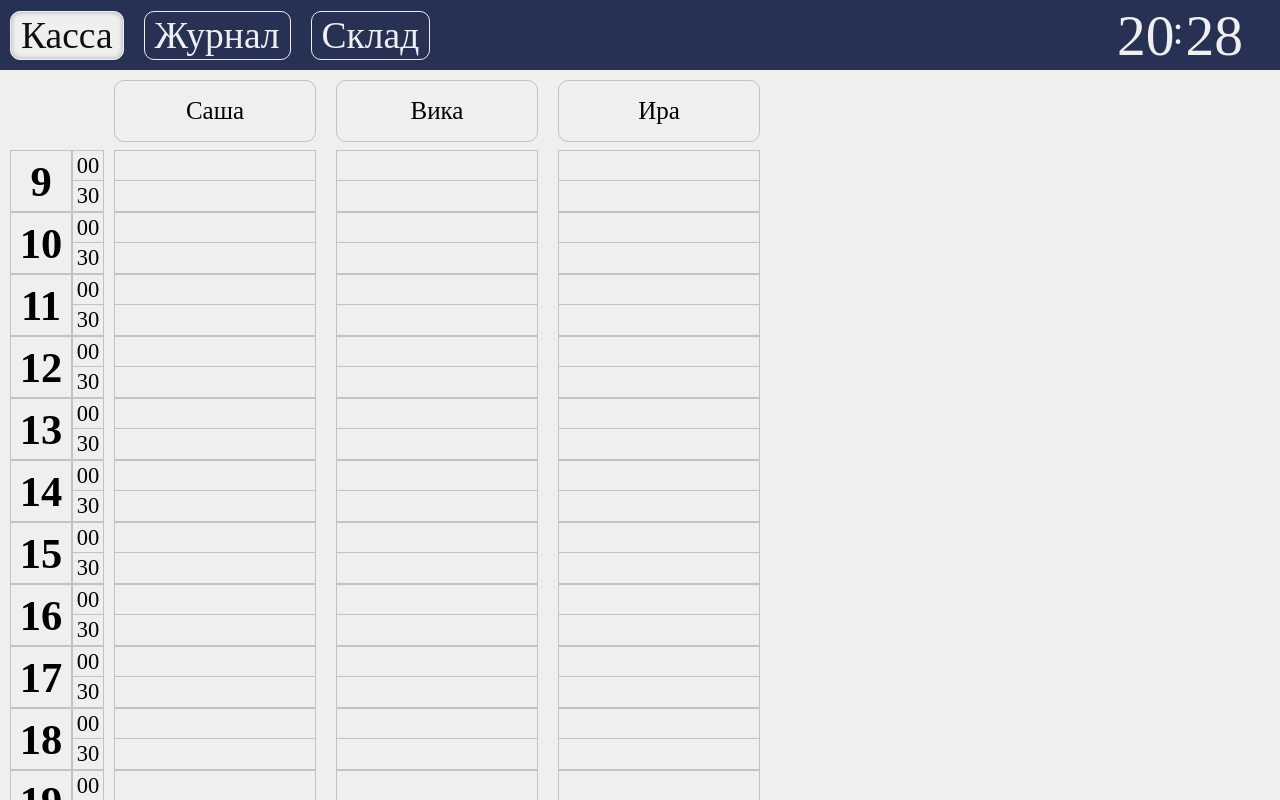
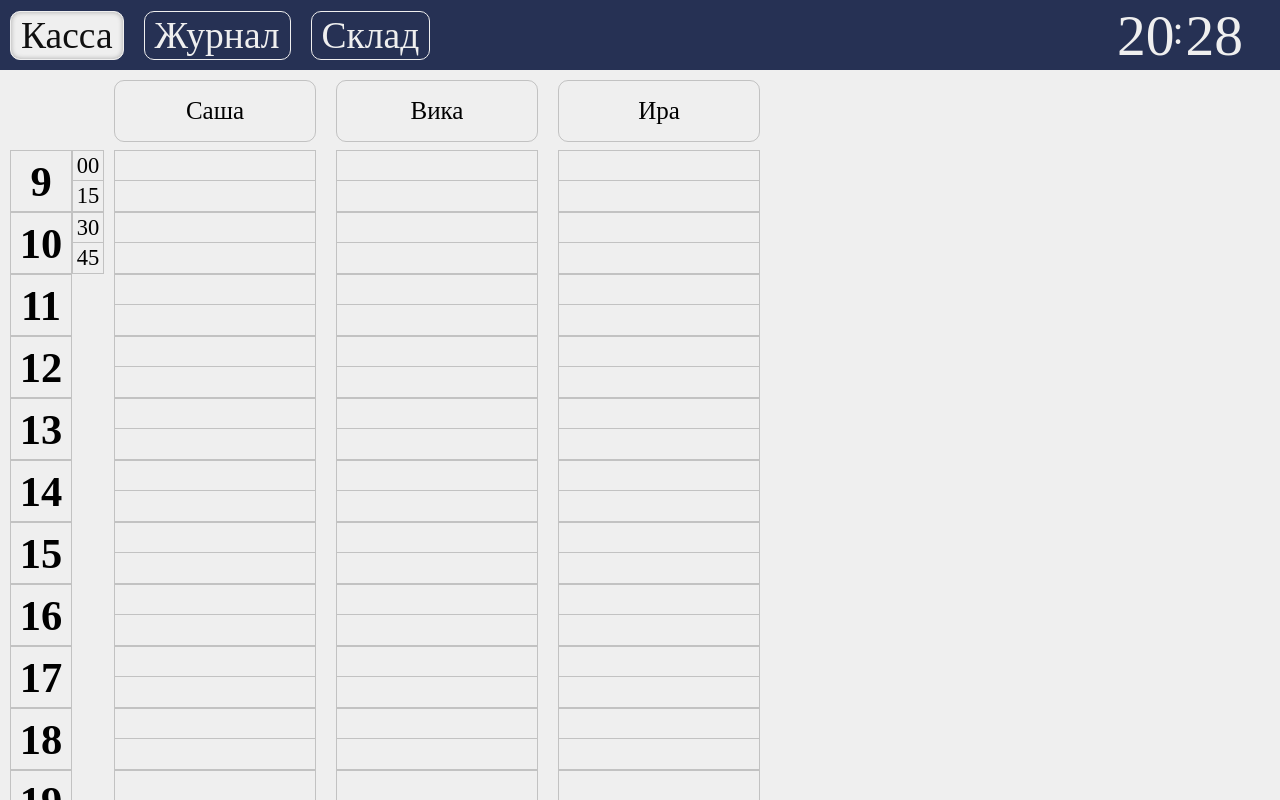
Before and after one commit to pten4uk99/CRM, a React app: page / in a window 1280 px wide. Shown: the top 800 px of the page. Built offline with nearby package versions, Linux system fonts and the light colour scheme.

Commit message:
Change time to 00, 15, 30, 45. NOT COMPLETED

```diff
--- a/src/components/Main/Masters/Master/TableItem/AddClientWindow/AddClientWindow.js
+++ b/src/components/Main/Masters/Master/TableItem/AddClientWindow/AddClientWindow.js
@@ -27,7 +27,10 @@ function AddClientWindow(props) {
                 <form>
                     <Time hoursStart="15" minutesStart="30" hoursEnd="16" minutesEnd="00"/>
                     <p className="day">15 янв. суббота</p>
-                    <p className="master">Мастер: Вика</p>
+                    <label className="master">Мастер: <input className="master-name"
+                                                             value={props.master}
+                                                             readOnly={true}/>
+                    </label>
 
                     <input className="name" type="text" placeholder="Имя" autoComplete="-"/>
                     <input className="last-name" type="text" placeholder="Фамилия" autoComplete="-"/>
--- a/src/components/Main/Time.js
+++ b/src/components/Main/Time.js
@@ -27,12 +27,9 @@ function getHours() {
 }
 
 function getMinutes() {
-    let list = [];
+    let list = ['00', '15', '30', '45'];
 
-    for (let i = 1; i <= 26; i++) {
-        if (i % 2 === 0) list.push('30');
-        else list.push('00');
-    }
+    list.concat()
 
     return list;
 }
--- a/src/styles/Main/Masters/Master/TableItem/AddClientWindow/AddClientWindow.scss
+++ b/src/styles/Main/Masters/Master/TableItem/AddClientWindow/AddClientWindow.scss
@@ -107,13 +107,29 @@
       }
       .master {
         justify-self: center;
-        grid-column: 1 / 5;
+        align-self: center;
+        grid-column: 1 / 7;
         grid-row: 3;
 
         font-family: sans-serif;
+        font-size: 18px;
 
         position: relative;
         left: -15px;
+
+        .master-name {
+          width: 150px;
+
+          color: $blue;
+          text-decoration: underline;
+          font-size: 17px;
+
+          background-color: transparent;
+
+          outline: none;
+          border: none;
+          cursor: pointer;
+        }
       }
 
       .name, .last-name, .phone {
```
